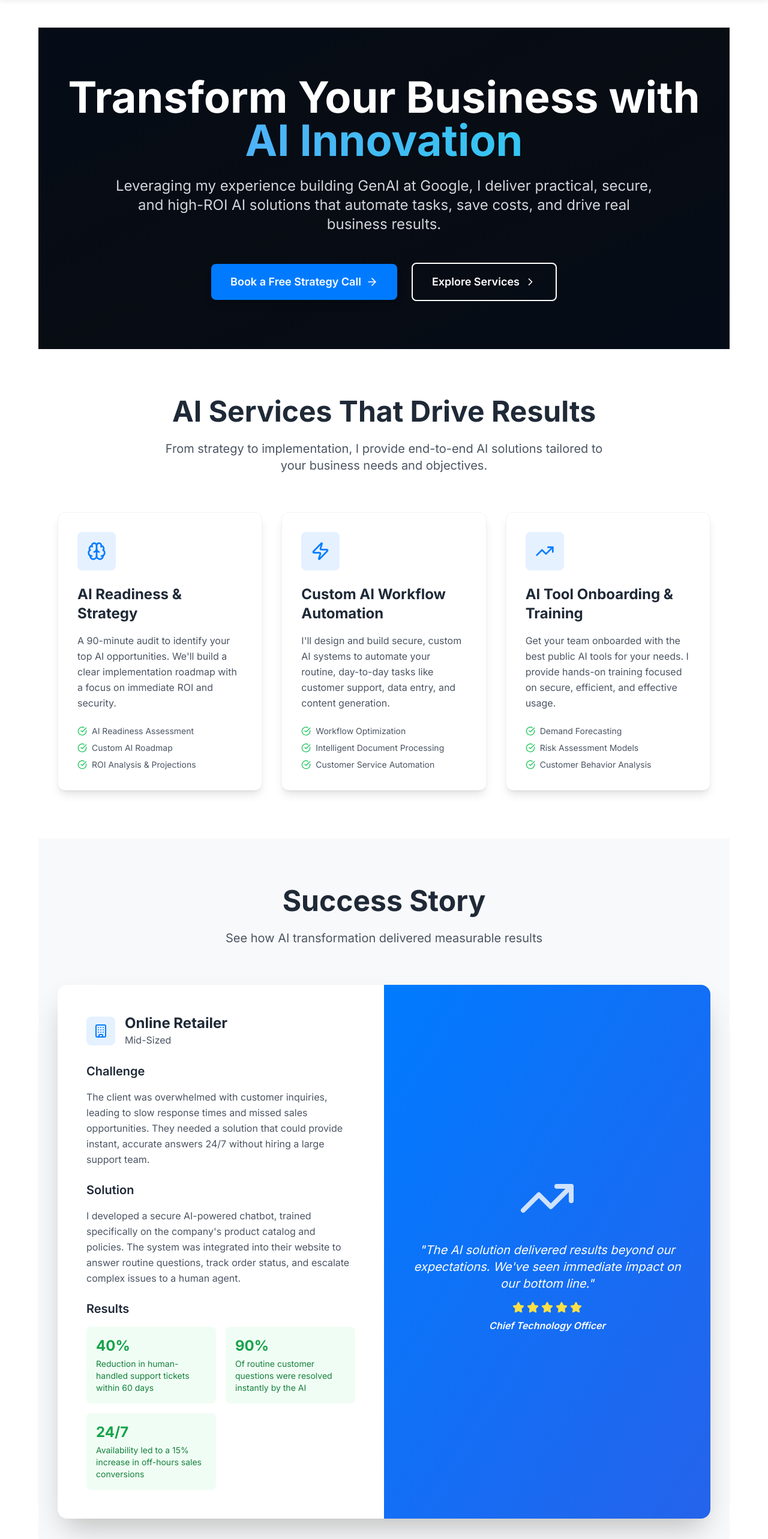
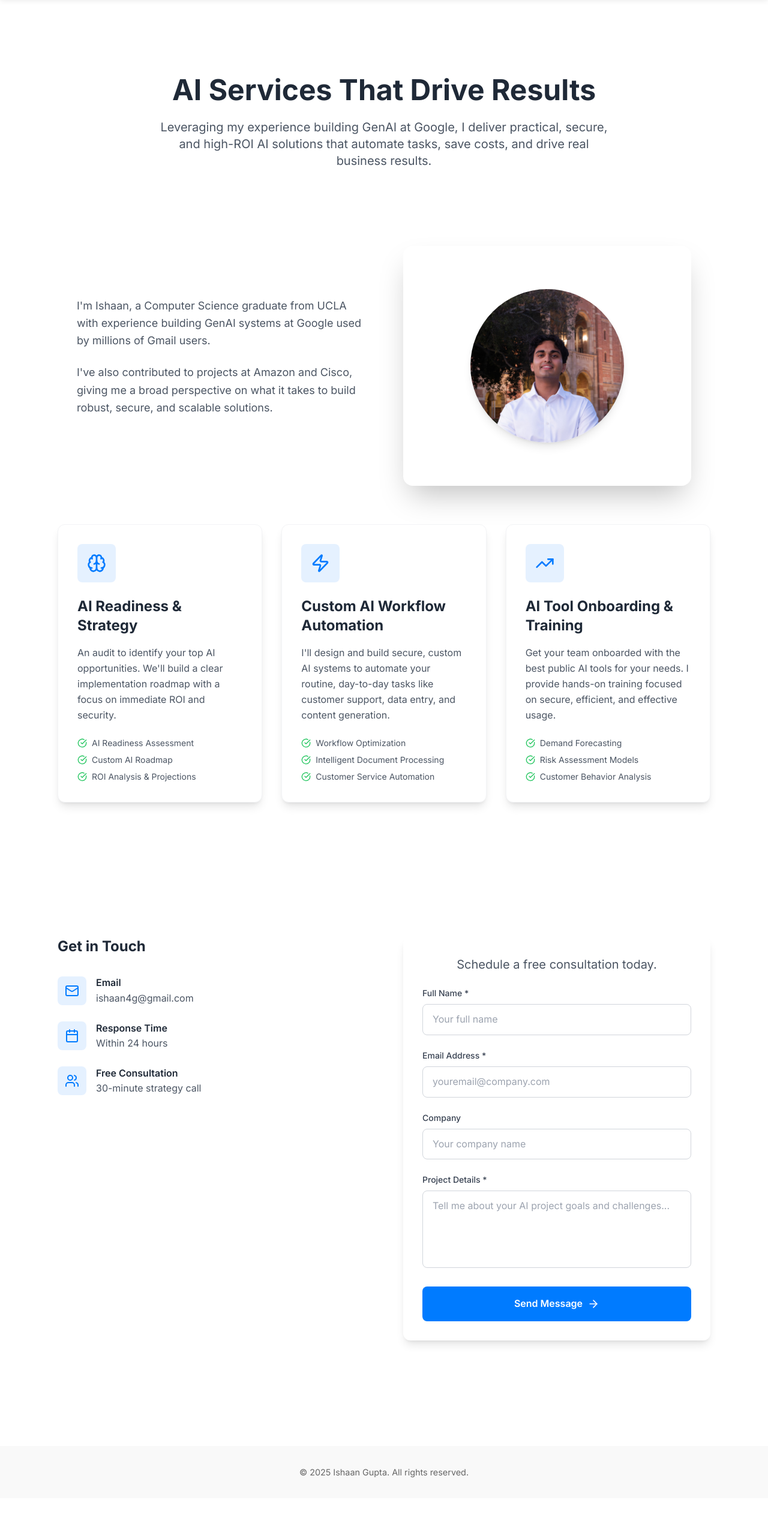
Before and after one commit to igupta1/personal-website, a React (Create React App) app: page /ai-consulting in a window 1280 px wide. Shown: the part 40-2606 px from the top of the page at 60% size. After the commit the page ends 2538 px from the top, so only its background shows below. Built offline with nearby package versions, Linux system fonts and the light colour scheme.

Commit message:
Removed Extra stuff

```diff
--- a/src/pages/AiConsulting.js
+++ b/src/pages/AiConsulting.js
@@ -56,42 +56,6 @@ function AiConsulting() {
 
   return (
     <div className="min-h-screen bg-primary-bg font-inter">
-      {/* Hero Section */}
-      <section className="relative bg-gradient-to-br from-dark-bg via-charcoal to-dark-bg text-white py-20">
-        <div className="absolute inset-0 bg-black opacity-50"></div>
-        <div className="relative max-w-7xl mx-auto px-4 sm:px-6 lg:px-8">
-          <div className="text-center">
-            <h1 className="text-5xl md:text-7xl font-bold mb-6 leading-tight">
-              Transform Your Business with
-              <span className="block text-transparent bg-clip-text bg-gradient-to-r from-blue-400 to-cyan-400">
-                AI Innovation
-              </span>
-            </h1>
-            <p className="text-xl md:text-2xl mb-12 max-w-4xl mx-auto text-gray-300 leading-relaxed">
-            Leveraging my experience building GenAI at Google, I deliver practical, secure, and high-ROI AI solutions that automate tasks, save costs, and drive real business results.
-            </p>
-            <div className="flex flex-col sm:flex-row gap-6 justify-center items-center">
-              <button
-                onClick={() => scrollToSection('contact')}
-                className="group bg-accent hover:bg-blue-600 text-white px-8 py-4 rounded-lg font-semibold text-lg transition-all duration-300 flex items-center gap-2 shadow-lg hover:shadow-xl"
-              >
-                Book a Free Strategy Call
-                <ArrowRight className="w-5 h-5 group-hover:translate-x-1 transition-transform" />
-              </button>
-              <button
-                onClick={() => scrollToSection('services')}
-                className="group border-2 border-white text-white hover:bg-white hover:text-dark-bg px-8 py-4 rounded-lg font-semibold text-lg transition-all duration-300 flex items-center gap-2"
-              >
-                Explore Services
-                <ChevronRight className="w-5 h-5 group-hover:translate-x-1 transition-transform" />
-              </button>
-            </div>
-          </div>
-        </div>
-      </section>
-
-
-
       {/* Services Section */}
       <section id="services" className="py-20 bg-primary-bg">
         <div className="max-w-7xl mx-auto px-4 sm:px-6 lg:px-8">
@@ -100,9 +64,33 @@ function AiConsulting() {
               AI Services That Drive Results
             </h2>
             <p className="text-xl text-gray-600 max-w-3xl mx-auto">
-              From strategy to implementation, I provide end-to-end AI solutions
-              tailored to your business needs and objectives.
+              Leveraging my experience building GenAI at Google, I deliver practical, secure, and high-ROI AI solutions that automate tasks, save costs, and drive real business results.
             </p>
+          </div>
+
+          {/* About Section */}
+          <div className="max-w-7xl mx-auto px-4 sm:px-6 lg:px-8 py-16">
+            <div className="grid lg:grid-cols-2 gap-16 items-center">
+              <div>
+                <p className="text-lg text-gray-600 mb-6 leading-relaxed">
+                  I'm Ishaan, a Computer Science graduate from UCLA with experience building GenAI systems at Google used by millions of Gmail users.
+                </p>
+                <p className="text-lg text-gray-600 mb-8 leading-relaxed">
+                  I've also contributed to projects at Amazon and Cisco, giving me a broad perspective on what it takes to build robust, secure, and scalable solutions.
+                </p>
+              </div>
+              <div className="relative">
+                <div className="bg-white rounded-2xl shadow-2xl p-8 flex items-center justify-center min-h-[400px]">
+                  <div className="text-center">
+                    <img
+                      src={headshotImage}
+                      alt="Ishaan Gupta - AI Consultant"
+                      className="w-64 h-64 mx-auto object-cover rounded-full shadow-lg"
+                    />
+                  </div>
+                </div>
+              </div>
+            </div>
           </div>
 
           <div className="grid md:grid-cols-2 lg:grid-cols-3 gap-8">
@@ -112,7 +100,7 @@ function AiConsulting() {
               </div>
               <h3 className="text-2xl font-bold text-primary-text mb-4">AI Readiness & Strategy</h3>
               <p className="text-gray-600 mb-6 leading-relaxed">
-              A 90-minute audit to identify your top AI opportunities. We'll build a clear implementation roadmap with a focus on immediate ROI and security.
+              An audit to identify your top AI opportunities. We'll build a clear implementation roadmap with a focus on immediate ROI and security.
               </p>
               <ul className="space-y-2">
                 <li className="flex items-center gap-2 text-sm text-gray-600">
@@ -181,116 +169,13 @@ function AiConsulting() {
         </div>
       </section>
 
-      {/* Case Study Section */}
-      <section className="py-20 bg-secondary-bg">
-        <div className="max-w-7xl mx-auto px-4 sm:px-6 lg:px-8">
-          <div className="text-center mb-16">
-            <h2 className="text-4xl md:text-5xl font-bold text-primary-text mb-6">
-              Success Story
-            </h2>
-            <p className="text-xl text-gray-600">
-              See how AI transformation delivered measurable results
-            </p>
-          </div>
 
-          <div className="bg-white rounded-2xl shadow-2xl overflow-hidden">
-            <div className="lg:flex">
-              <div className="lg:w-1/2 p-8 lg:p-12">
-                <div className="flex items-center gap-4 mb-6">
-                  <div className="w-12 h-12 bg-accent bg-opacity-10 rounded-lg flex items-center justify-center">
-                    <Building className="w-6 h-6 text-accent" />
-                  </div>
-                  <div>
-                    <h3 className="text-2xl font-bold text-primary-text">Online Retailer</h3>
-                    <p className="text-gray-600">Mid-Sized</p>
-                  </div>
-                </div>
 
-                <h4 className="text-xl font-semibold text-primary-text mb-4">Challenge</h4>
-                <p className="text-gray-600 mb-6 leading-relaxed">
-                The client was overwhelmed with customer inquiries, leading to slow response times and missed sales opportunities. They needed a solution that could provide instant, accurate answers 24/7 without hiring a large support team.
-                </p>
-
-                <h4 className="text-xl font-semibold text-primary-text mb-4">Solution</h4>
-                <p className="text-gray-600 mb-6 leading-relaxed">
-                I developed a secure AI-powered chatbot, trained specifically on the company's product catalog and policies. The system was integrated into their website to answer routine questions, track order status, and escalate complex issues to a human agent.
-                </p>
-
-                <h4 className="text-xl font-semibold text-primary-text mb-4">Results</h4>
-                <div className="grid grid-cols-2 gap-4">
-                  <div className="bg-green-50 p-4 rounded-lg">
-                    <div className="text-2xl font-bold text-green-600 mb-1">40%</div>
-                    <div className="text-sm text-green-700">Reduction in human-handled support tickets within 60 days</div>
-                  </div>
-                  <div className="bg-green-50 p-4 rounded-lg">
-                    <div className="text-2xl font-bold text-green-600 mb-1">90%</div>
-                    <div className="text-sm text-green-700">Of routine customer questions were resolved instantly by the AI</div>
-                  </div>
-                  <div className="bg-green-50 p-4 rounded-lg">
-                    <div className="text-2xl font-bold text-green-600 mb-1">24/7</div>
-                    <div className="text-sm text-green-700">Availability led to a 15% increase in off-hours sales conversions</div>
-                  </div>
-                </div>
-              </div>
-
-              <div className="lg:w-1/2 bg-gradient-to-br from-accent to-blue-600 p-8 lg:p-12 flex items-center justify-center">
-                <div className="text-white text-center">
-                  <TrendingUp className="w-24 h-24 mx-auto mb-6 opacity-80" />
-                  <blockquote className="text-xl italic mb-4">
-                    "The AI solution delivered results beyond our expectations.
-                    We've seen immediate impact on our bottom line."
-                  </blockquote>
-                  <div className="flex items-center justify-center gap-1 mb-2">
-                    {[...Array(5)].map((_, i) => (
-                      <Star key={i} className="w-5 h-5 fill-current text-yellow-300" />
-                    ))}
-                  </div>
-                  <cite className="font-semibold">Chief Technology Officer</cite>
-                </div>
-              </div>
-            </div>
-          </div>
-        </div>
-      </section>
-
-      {/* About Section */}
-      <section className="py-20 bg-primary-bg">
-        <div className="max-w-7xl mx-auto px-4 sm:px-6 lg:px-8">
-          <div className="grid lg:grid-cols-2 gap-16 items-center">
-            <div>
-              <p className="text-lg text-gray-600 mb-6 leading-relaxed">
-                I'm Ishaan, a Computer Science student at UCLA with a passion for applying cutting-edge technology to solve real-world business problems. My experience isn't just academic; I've worked with AI at Google, helping build the GenAI systems used by millions on Gmail.
-              </p>
-              <p className="text-lg text-gray-600 mb-8 leading-relaxed">
-                I've also contributed to projects at Amazon and Cisco, giving me a broad perspective on what it takes to build robust, secure, and scalable solutions. My mission is to demystify AI for businesses and turn its potential into your competitive advantage.
-              </p>
-            </div>
-            <div className="relative">
-              <div className="bg-white rounded-2xl shadow-2xl p-8 flex items-center justify-center min-h-[400px]">
-                <div className="text-center">
-                  <img
-                    src={headshotImage}
-                    alt="Ishaan Gupta - AI Consultant"
-                    className="w-64 h-64 mx-auto object-cover rounded-full shadow-lg"
-                  />
-                </div>
-              </div>
-            </div>
-          </div>
-        </div>
-      </section>
 
       {/* Contact Section */}
       <section id="contact" className="py-20 bg-primary-bg">
         <div className="max-w-7xl mx-auto px-4 sm:px-6 lg:px-8">
           <div className="text-center mb-16">
-            <h2 className="text-4xl md:text-5xl font-bold text-primary-text mb-6">
-              Ready to Transform Your Business?
-            </h2>
-            <p className="text-xl text-gray-600 max-w-3xl mx-auto">
-              Let's discuss how AI can drive growth and efficiency in your organization.
-              Schedule a free consultation today.
-            </p>
           </div>
 
           <div className="grid lg:grid-cols-2 gap-16">
@@ -331,6 +216,9 @@ function AiConsulting() {
             </div>
 
             <div className="bg-white rounded-xl shadow-lg p-8">
+              <p className="text-xl text-gray-600 mb-6 text-center">
+                Schedule a free consultation today.
+              </p>
               <form onSubmit={handleSubmit} action="https://formspree.io/f/xldnzykw" method="POST" className="space-y-6">
                 <div>
                   <label htmlFor="name" className="block text-sm font-medium text-gray-700 mb-2">
```
